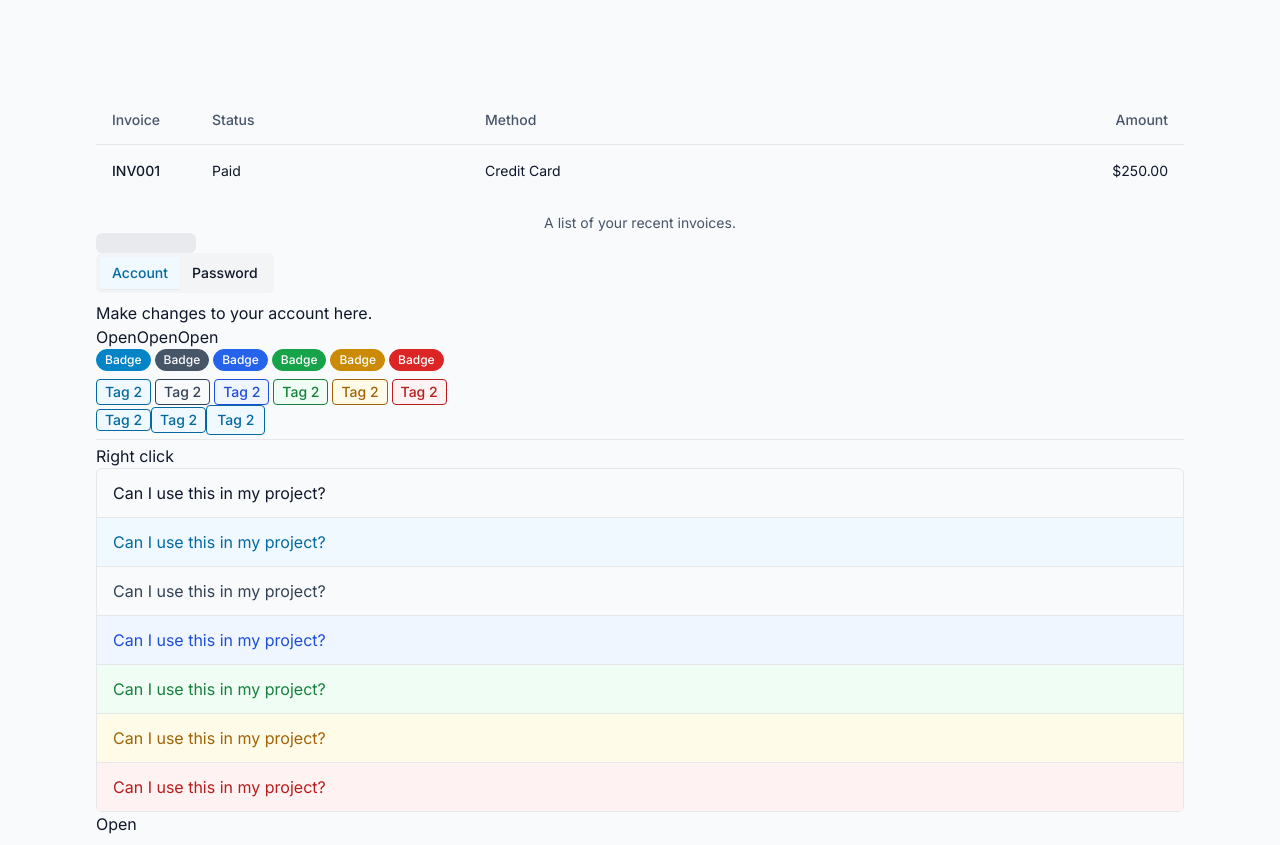
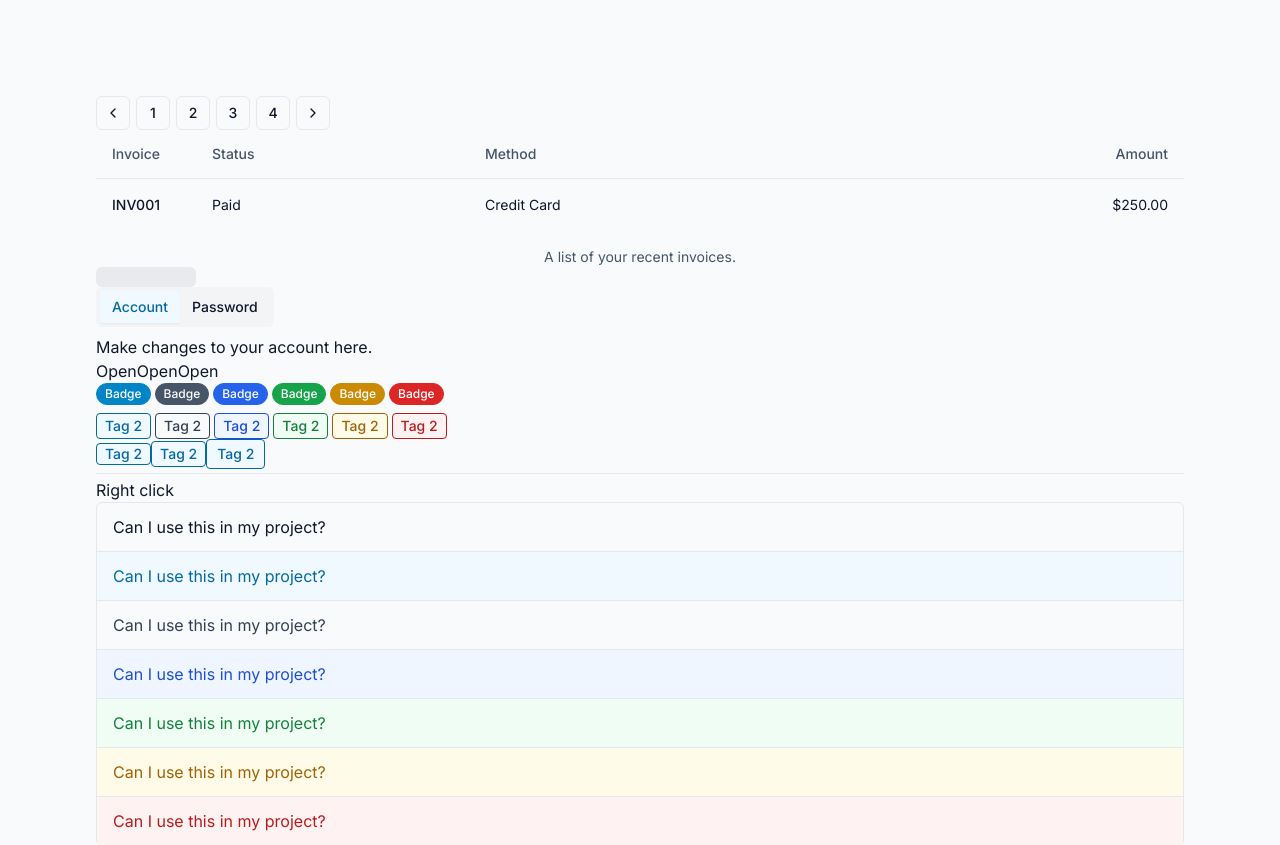
Before and after one commit to MidoDomy/SpacelessUI, a Next.js app: page / in a window 1280 px wide. Shown: the top 845 px of the page. Built offline with nearby package versions, Linux system fonts and the light colour scheme.

Commit message:
Pagination ui component

```diff
--- a/app/page.tsx
+++ b/app/page.tsx
@@ -93,12 +93,26 @@ import {
   TableHeader,
   TableRow,
 } from "@/components/ui/table"
+import { Pagination, PaginationButton } from '@/components/ui/pagination';
 
 export default function Home() {
   const { toast } = useToast()
 
   return (
     <main className='min-h-screen p-6 md:p-24'>
+      <Pagination>
+        <PaginationButton>
+          <Icon name='chevron-left' size='sm' />
+        </PaginationButton>
+        <PaginationButton>1</PaginationButton>
+        <PaginationButton>2</PaginationButton>
+        <PaginationButton>3</PaginationButton>
+        <PaginationButton>4</PaginationButton>
+        <PaginationButton>
+          <Icon name='chevron-right' size='sm' />
+        </PaginationButton>
+      </Pagination>
+
       <Table>
         <TableCaption>A list of your recent invoices.</TableCaption>
         <TableHeader>
--- /dev/null
+++ b/components/ui/pagination.tsx
@@ -0,0 +1,32 @@
+import * as React from 'react'
+
+import { cn } from '@/lib/utils'
+
+const Pagination = React.forwardRef<
+  HTMLDivElement,
+  React.HTMLAttributes<HTMLDivElement>
+>(({ className, ...props }, ref) => (
+  <div
+    ref={ref}
+    className='flex items-center gap-1.5'
+    {...props}
+  />
+))
+Pagination.displayName = 'Pagination'
+
+const PaginationButton = React.forwardRef<
+  HTMLButtonElement,
+  React.ButtonHTMLAttributes<HTMLButtonElement>
+>(({ className, ...props }, ref) => (
+  <button
+    ref={ref}
+    className={cn('inline-flex items-center justify-center min-w-[34px] min-h-[34px] p-1.5 border rounded-md text-sm font-medium bg-gray-50 hover:bg-gray-100 transition-colors', className)}
+    {...props}
+  />
+))
+PaginationButton.displayName = 'PaginationButton'
+
+export {
+  Pagination,
+  PaginationButton
+}
```
Also changed, not shown: public/icons/chevron-left.svg (added).
